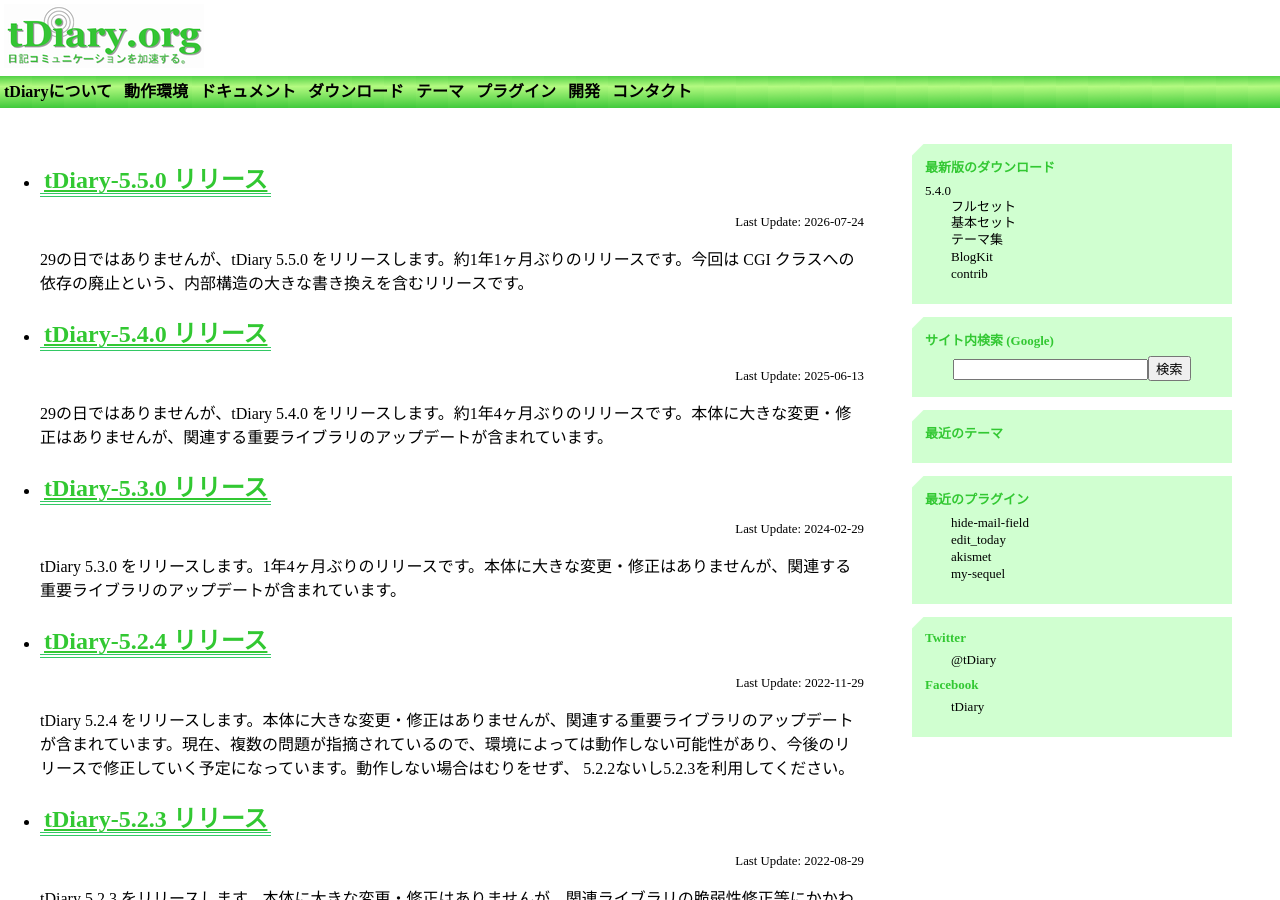
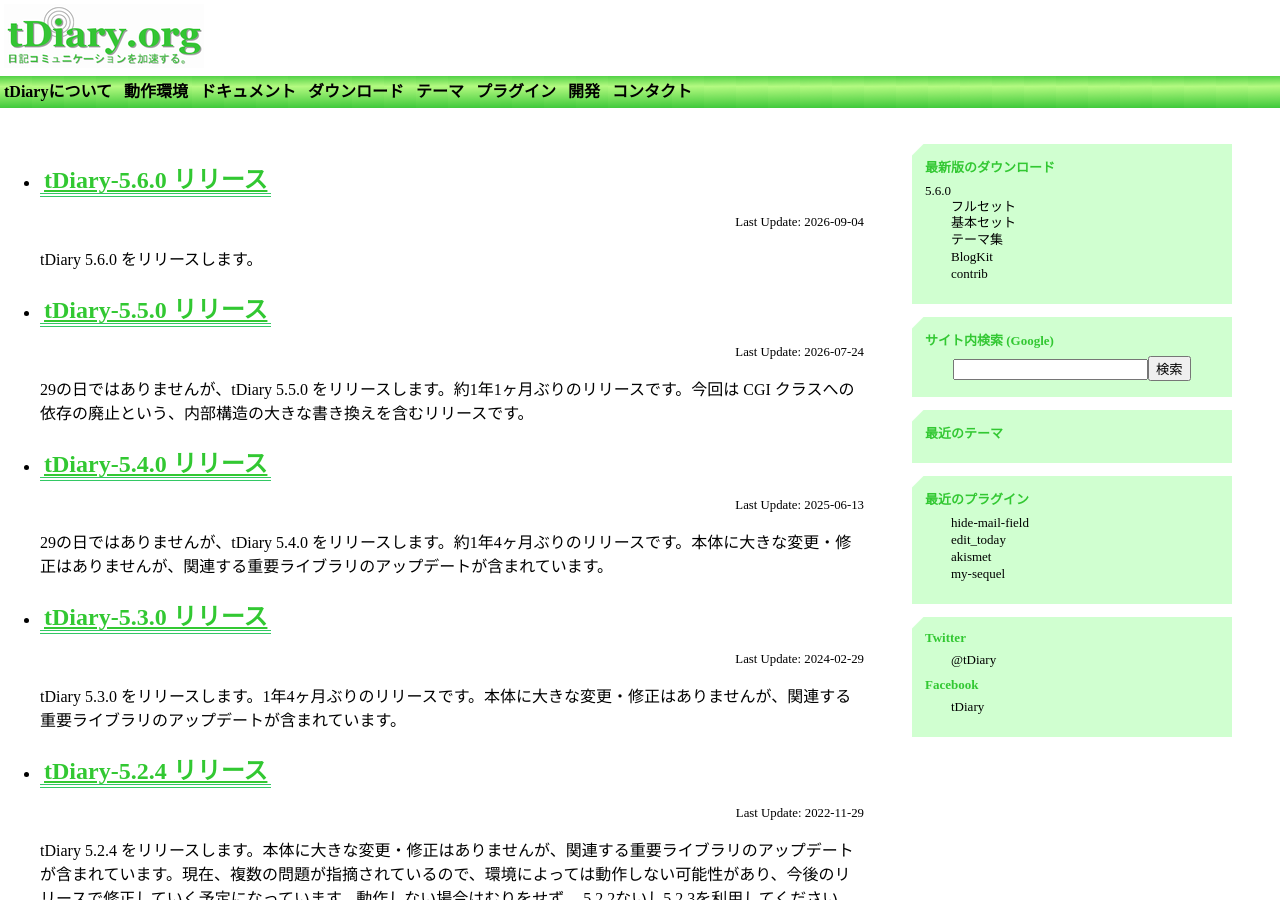
Before and after one commit to tdiary/tdiary.github.io, a Jekyll site: the page built from index.md, in a window 1280 px wide and 900 px high. Built offline with Jekyll 4.4.1, drawn with Linux system fonts in a browser that asks for light colours.

Commit message:
Update site for tDiary 5.6.0

```diff
--- a/_includes/sidebar.html
+++ b/_includes/sidebar.html
@@ -1,13 +1,13 @@
 <div class="sidebar">
 	<div class="block">
 		<h3>最新版のダウンロード</h3>
-			<p>5.4.0</p>
+			<p>5.6.0</p>
 			<ul>
-				<li><a href="https://github.com/tdiary/tdiary-core/releases/download/v5.4.0/tdiary-full-v5.4.0.tar.gz">フルセット</a></li>
-				<li><a href="https://github.com/tdiary/tdiary-core/releases/download/v5.4.0/tdiary-v5.4.0.tar.gz">基本セット</a></li>
-				<li><a href="https://github.com/tdiary/tdiary-core/releases/download/v5.4.0/tdiary-theme-v5.4.0.tar.gz">テーマ集</a></li>
-				<li><a href="https://github.com/tdiary/tdiary-core/releases/download/v5.4.0/tdiary-blogkit-v5.4.0.tar.gz">BlogKit</a></li>
-				<li><a href="https://github.com/tdiary/tdiary-core/releases/download/v5.4.0/tdiary-contrib-v5.4.0.tar.gz">contrib</a></li>
+				<li><a href="https://github.com/tdiary/tdiary-core/releases/download/v5.6.0/tdiary-full-v5.6.0.tar.gz">フルセット</a></li>
+				<li><a href="https://github.com/tdiary/tdiary-core/releases/download/v5.6.0/tdiary-v5.6.0.tar.gz">基本セット</a></li>
+				<li><a href="https://github.com/tdiary/tdiary-core/releases/download/v5.6.0/tdiary-theme-v5.6.0.tar.gz">テーマ集</a></li>
+				<li><a href="https://github.com/tdiary/tdiary-core/releases/download/v5.6.0/tdiary-blogkit-v5.6.0.tar.gz">BlogKit</a></li>
+				<li><a href="https://github.com/tdiary/tdiary-core/releases/download/v5.6.0/tdiary-contrib-v5.6.0.tar.gz">contrib</a></li>
 			</ul>
 	</div>
 
--- /dev/null
+++ b/_posts/2026-09-04-release-5_6_0.md
@@ -0,0 +1,21 @@
+---
+layout: post
+title: tDiary-5.6.0 リリース
+categories:
+  - release
+  - 5.6
+---
+
+tDiary 5.6.0 をリリースします。
+
+## 本体(tdiary-core)の変更点
+* とくになし
+
+## theme (tdiary-theme)の変更点
+* とくになし
+
+## blogkit (tdiary-blogkit)の変更点
+* とくになし
+
+## contrib (tdiary-contrib)の変更点
+* とくになし
```
Also changed, not shown: download.md (+6 -6 lines).
